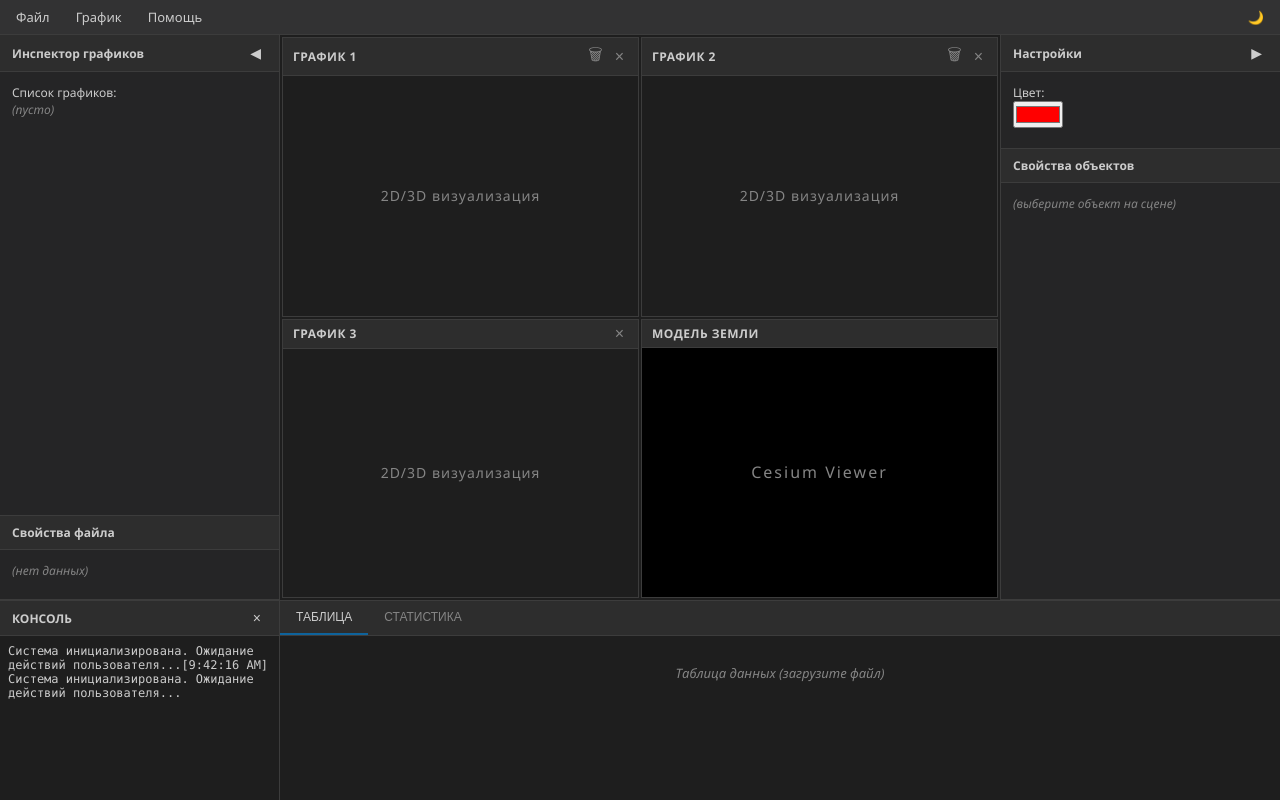
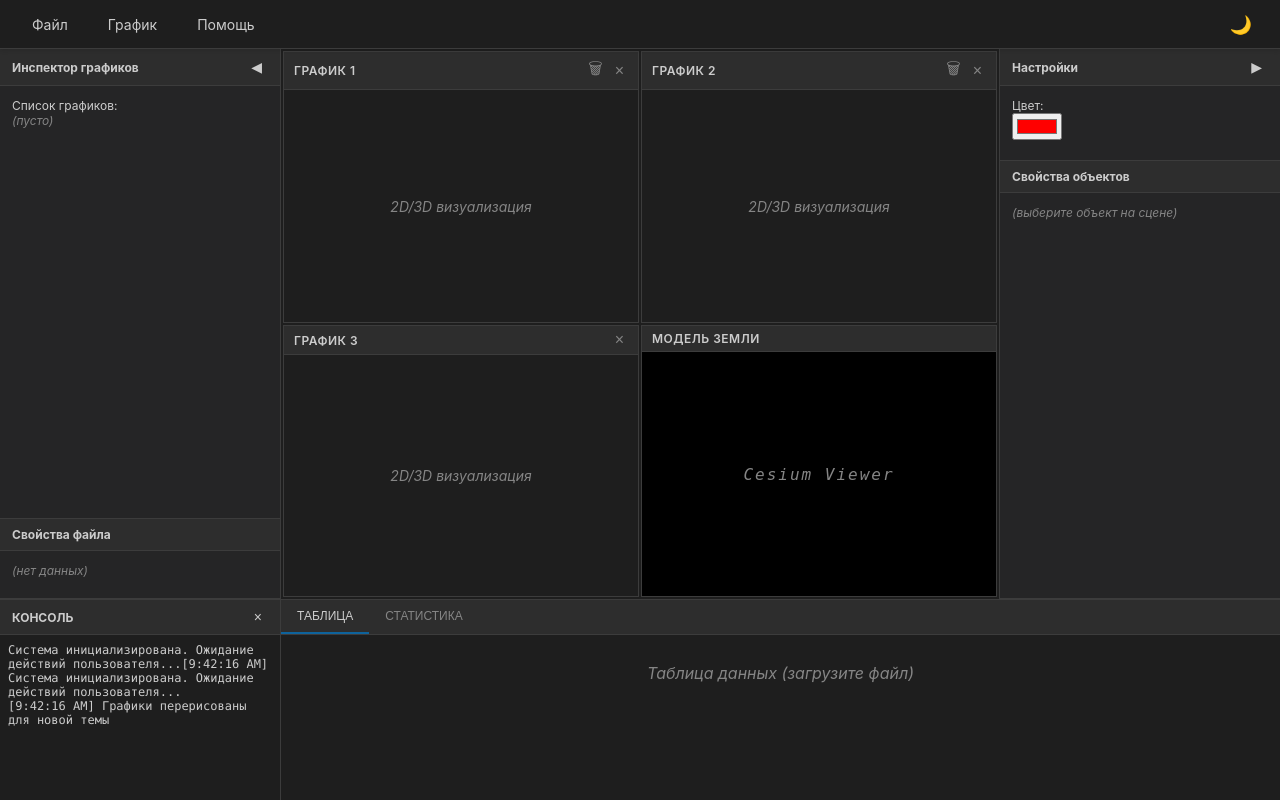
Before and after one commit to m1k1isback/trajectory_visualizer, a FastAPI app: page / in a window 1280 px wide. Run offline with FastAPI, Linux system fonts and the light colour scheme; some libraries are stand-ins or nearby versions.

Commit message:
Обновлено изменение темы и для графиков

```diff
--- a/static/css/theme.css
+++ b/static/css/theme.css
@@ -1,60 +1,77 @@
-/* CSS-переменные для тёмной темы (по умолчанию) */
+/* ============================================================================
+   theme.css — Тёмная тема (по умолчанию)
+   ============================================================================ */
+
 :root {
+    /* Основные фоны */
     --bg-primary: #1e1e1e;
     --bg-secondary: #252526;
     --bg-tertiary: #2d2d2d;
-    --bg-toolbar: #2d2d2d;
+    --bg-input: #3c3c3c;
     --bg-widget-header: #2d2d2d;
-    --bg-window: #1e1e1e;
-    --bg-input: #3c3c3c;
-    --bg-tab-active: #1e1e1e;
     --bg-tab-inactive: #2d2d2d;
-    --bg-console: #1e1e1e;
-    --bg-dropdown: #252526;
-    --bg-dropdown-hover: #3c3c3c;
+    --bg-toolbar: #1e1e1e;  /* ТЁМНЫЙ ФОН МЕНЮБАРА */
 
+    /* Цвета текста */
     --text-primary: #cccccc;
     --text-secondary: #858585;
-    --text-muted: #858585;
-    --text-placeholder: #858585;
 
+    /* Рамки и разделители */
     --border-color: #3c3c3c;
-    --border-light: #3c3c3c;
+    --border-light: #2d2d2d;
 
+    /* Акцентные цвета */
     --accent-color: #0e639c;
     --accent-hover: #1a86bf;
+    --danger-color: #f44747;
     --success-color: #4ec9b0;
-    --warning-color: #d29922;
-    --error-color: #f44747;
+    --warning-color: #dcdcaa;
 
+    /* Специальные цвета */
+    --placeholder-color: #858585;
     --scrollbar-thumb: #424242;
     --scrollbar-track: #1e1e1e;
+
+    /* Тени */
+    --shadow-sm: 0 1px 3px rgba(0, 0, 0, 0.3);
+    --shadow-md: 0 4px 8px rgba(0, 0, 0, 0.4);
+    --shadow-lg: 0 8px 32px rgba(0, 0, 0, 0.5);
 }
 
-* {
+/* Базовые стили для тёмной темы */
+body {
+    display: flex;
+    flex-direction: column;
+    min-height: 100vh;
+    background: var(--bg-primary);
+    color: var(--text-primary);
+    font-family: -apple-system, BlinkMacSystemFont, 'Segoe UI', Tahoma, Geneva, Verdana, sans-serif;
     margin: 0;
     padding: 0;
-    box-sizing: border-box;
+    transition: background-color 0.3s, color 0.3s;
 }
 
-body {
-    background-color: #1e1e1e;
-    color: #cccccc;
-    font-family: "Segoe UI", Tahoma, sans-serif;
-    font-size: 13px;
-    height: 100vh;
-    overflow: hidden;
-    display: flex;
-    flex-direction: column;
+/* Скроллбар для тёмной темы */
+::-webkit-scrollbar {
+    width: 8px;
+    height: 8px;
 }
 
-.placeholder {
-    color: #858585;
-    font-style: italic;
+::-webkit-scrollbar-track {
+    background: var(--scrollbar-track);
 }
 
-.panel-divider {
-    border: none;
-    border-top: 1px solid #3c3c3c;
-    margin: 10px 0;
+::-webkit-scrollbar-thumb {
+    background: var(--scrollbar-thumb);
+    border-radius: 4px;
 }
+
+::-webkit-scrollbar-thumb:hover {
+    background: #555;
+}
+
+/* Выделение текста */
+::selection {
+    background: var(--accent-color);
+    color: white;
+}
--- a/static/css/toolbar.css
+++ b/static/css/toolbar.css
@@ -1,116 +1,105 @@
-/* Тулбар */
+/* ============================================================================
+   toolbar.css — Стили для верхней панели меню
+   ============================================================================ */
+
 .toolbar {
-    height: 35px;
-    background-color: #323233;
-    border-bottom: 1px solid #3c3c3c;
     display: flex;
     align-items: center;
-    padding: 0 4px;
-    gap: 2px;
+    padding: 0 16px;
+    height: 48px;
+    background: var(--bg-toolbar, #1e1e1e);
+    color: var(--text-primary, #cccccc);
+    border-bottom: 1px solid var(--border-color, #3c3c3c);
+    box-shadow: 0 2px 4px rgba(0, 0, 0, 0.1);
+    position: relative;
+    z-index: 1000;
+    transition: background-color 0.3s, border-color 0.3s;
 }
 
-/* Кнопки тулбара */
+.menu-dropdown {
+    position: relative;
+    margin-right: 8px;
+}
+
 .toolbar-btn {
-    background-color: transparent;
-    color: #cccccc;
+    background: transparent;
+    color: var(--text-primary, #cccccc);
     border: none;
-    padding: 5px 12px;
-    font-size: 13px;
+    padding: 8px 16px;
+    font-size: 14px;
     cursor: pointer;
-    border-radius: 3px;
-    font-family: "Segoe UI", Tahoma, sans-serif;
+    border-radius: 4px;
+    transition: background-color 0.2s, color 0.2s;
+    font-family: inherit;
 }
 
 .toolbar-btn:hover {
-    background-color: #4c4c4c;
-    color: #ffffff;
+    background: var(--bg-tertiary, #2d2d2d);
+    color: var(--text-primary, #cccccc);
 }
 
-/* Dropdown контейнер */
-.menu-dropdown {
-    position: relative;
-    display: inline-block;
+.toolbar-btn:active {
+    background: var(--bg-input, #3c3c3c);
 }
 
-/* Выпадающее меню */
 .dropdown-content {
     display: none;
     position: absolute;
     top: 100%;
     left: 0;
-    background-color: #2d2d2d;
-    border: 1px solid #3c3c3c;
-    min-width: 220px;
-    z-index: 1000;
-    box-shadow: 0 4px 12px rgba(0, 0, 0, 0.5);
-    padding: 4px 0;
+    min-width: 200px;
+    background: var(--bg-secondary, #252526);
+    border: 1px solid var(--border-color, #3c3c3c);
+    border-radius: 4px;
+    box-shadow: 0 4px 12px rgba(0, 0, 0, 0.3);
+    z-index: 1001;
+    margin-top: 4px;
+    transition: background-color 0.3s, border-color 0.3s;
 }
 
-/* Показываем меню при наведении */
 .menu-dropdown:hover .dropdown-content {
     display: block;
 }
 
-/* Пункт меню */
 .dropdown-item {
     display: flex;
     justify-content: space-between;
     align-items: center;
-    padding: 6px 20px;
-    color: #cccccc;
+    padding: 10px 16px;
+    color: var(--text-primary, #cccccc);
     text-decoration: none;
-    font-size: 13px;
     cursor: pointer;
-    font-family: "Segoe UI", Tahoma, sans-serif;
+    transition: background-color 0.2s;
 }
 
 .dropdown-item:hover {
-    background-color: #094771;
-    color: #ffffff;
+    background: var(--bg-tertiary, #2d2d2d);
 }
 
-/* Горячие клавиши */
-.shortcut {
-    color: #858585;
-    font-size: 12px;
-    margin-left: 30px;
+.dropdown-item span:first-child {
+    flex: 1;
 }
 
-.dropdown-item:hover .shortcut {
-    color: #cccccc;
+.shortcut {
+    color: var(--text-secondary, #858585);
+    font-size: 12px;
+    margin-left: 16px;
 }
 
-/* Стрелка подменю */
-.arrow {
-    color: #858585;
-    font-size: 10px;
+.dropdown-divider {
+    height: 1px;
+    background: var(--border-color, #3c3c3c);
+    margin: 4px 0;
+    transition: background-color 0.3s;
 }
 
-/* Разделитель */
-.dropdown-divider {
-    height: 1px;
-    background-color: #3c3c3c;
-    margin: 4px 0;
+/* Кнопка переключения темы */
+#theme-toggle {
+    margin-left: auto;
+    font-size: 18px;
+    padding: 8px 12px;
 }
 
-/* Подменю */
-.dropdown-submenu {
-    position: relative;
+#theme-toggle:hover {
+    background: var(--bg-tertiary, #2d2d2d);
 }
-
-.dropdown-submenu .submenu-content {
-    display: none;
-    position: absolute;
-    left: 100%;
-    top: -4px;
-    background-color: #2d2d2d;
-    border: 1px solid #3c3c3c;
-    min-width: 200px;
-    z-index: 1001;
-    box-shadow: 0 4px 12px rgba(0, 0, 0, 0.5);
-    padding: 4px 0;
-}
-
-.dropdown-submenu:hover .submenu-content {
-    display: block;
-}
--- a/static/css/windows.css
+++ b/static/css/windows.css
@@ -8,13 +8,13 @@
     flex: 1;
     display: grid;
     gap: 2px;
-    background-color: #1e1e1e;
+    background-color: var(--bg-primary, #1e1e1e);
     padding: 2px;
 }
 
 .scene-window {
-    background-color: #1e1e1e;
-    border: 1px solid #3c3c3c;
+    background-color: var(--bg-primary, #1e1e1e);
+    border: 1px solid var(--border-color, #3c3c3c);
     display: flex;
     flex-direction: column;
     overflow: hidden;
@@ -26,16 +26,16 @@
 }
 
 .window-header {
-    background-color: #2d2d2d;
+    background-color: var(--bg-widget-header, #2d2d2d);
     padding: 5px 10px;
-    border-bottom: 1px solid #3c3c3c;
+    border-bottom: 1px solid var(--border-color, #3c3c3c);
     display: flex;
     align-items: center;
     justify-content: space-between;
 }
 
 .window-title {
-    color: #cccccc;
+    color: var(--text-primary, #cccccc);
     font-weight: 600;
     font-size: 12px;
     text-transform: uppercase;
@@ -45,7 +45,7 @@
 .window-close {
     background: none;
     border: none;
-    color: #858585;
+    color: var(--text-secondary, #858585);
     font-size: 16px;
     cursor: pointer;
     padding: 0 4px;
@@ -62,21 +62,38 @@
     display: flex;
     align-items: center;
     justify-content: center;
-    background-color: #1e1e1e;
+    background-color: var(--bg-primary, #1e1e1e);
 }
 
+/* Placeholder для пустых окон графиков */
 .window-placeholder {
+    display: flex;
+    justify-content: center;
+    align-items: center;
+    width: 100%;
+    height: 100%;
+    color: var(--text-secondary, #858585);
+    background: var(--bg-primary, #1e1e1e);
+    font-size: 14px;
+    font-style: italic;
+    transition: background-color 0.3s, color 0.3s;
+}
+
+/* Placeholder для Cesium */
+.cesium-placeholder {
+    display: flex;
+    justify-content: center;
+    align-items: center;
+    width: 100%;
+    height: 100%;
     color: #858585;
+    background: #000000;
     font-size: 14px;
-    letter-spacing: 1px;
+    font-style: italic;
+    font-family: monospace;
+    letter-spacing: 2px;
 }
 
 .cesium-container {
     background-color: #000000;
 }
-
-.cesium-placeholder {
-    color: #858585;
-    font-size: 16px;
-    letter-spacing: 2px;
-}
--- a/static/js/widgets/PlotManager.js
+++ b/static/js/widgets/PlotManager.js
@@ -17,6 +17,26 @@ const CURVE_COLORS = [
     '#b5cea8',  // зелёный
     '#d16969',  // тёмно-красный
 ];
+
+// === НАСТРОЙКИ ЦВЕТОВ ДЛЯ РАЗНЫХ ТЕМ ===
+const PLOT_THEMES = {
+    dark: {
+        paper_bgcolor: '#1e1e1e',
+        plot_bgcolor: '#1e1e1e',
+        font_color: '#cccccc',
+        gridcolor: '#3c3c3c',
+        zerolinecolor: '#3c3c3c',
+        axis_title_color: '#cccccc',
+    },
+    light: {
+        paper_bgcolor: '#ffffff',
+        plot_bgcolor: '#f8f9fa',
+        font_color: '#1e1e1e',
+        gridcolor: '#e0e0e0',
+        zerolinecolor: '#cccccc',
+        axis_title_color: '#1e1e1e',
+    }
+};
 
 const PlotManager = {
     graphs: {},
@@ -41,6 +61,24 @@ const PlotManager = {
                 graph.curveColors[varName] = this.getCurveColor(index);
             }
         }.bind(this));
+    },
+
+    /**
+     * Определить текущую тему (тёмная или светлая).
+     */
+    getCurrentTheme: function() {
+        if (document.body.classList.contains('light-theme')) {
+            return 'light';
+        }
+        return 'dark';
+    },
+
+    /**
+     * Получить настройки цветов для текущей темы.
+     */
+    getPlotTheme: function() {
+        const theme = this.getCurrentTheme();
+        return PLOT_THEMES[theme];
     },
 
     /**
@@ -308,9 +346,12 @@ const PlotManager = {
     },
 
     /**
-     * Отрисовать график через Plotly с учётом цветов кривых.
+     * Отрисовать график через Plotly с учётом цветов кривых и темы.
      */
     renderPlot(containerId, data, title, curveColors) {
+        // Получаем настройки для текущей темы
+        const theme = this.getPlotTheme();
+
         const traces = data.curves.map(function(curve, index) {
             let color;
             if (curveColors && curveColors[curve.name]) {
@@ -335,23 +376,26 @@ const PlotManager = {
         const layout = {
             title: {
                 text: title,
-                font: { color: '#cccccc', size: 14 },
+                font: { color: theme.font_color, size: 14 },
             },
-            paper_bgcolor: '#1e1e1e',
-            plot_bgcolor: '#1e1e1e',
-            font: { color: '#cccccc' },
+            paper_bgcolor: theme.paper_bgcolor,
+            plot_bgcolor: theme.plot_bgcolor,
+            font: { color: theme.font_color },
             xaxis: {
                 title: data.x_name + (data.x_unit ? ' [' + data.x_unit + ']' : ''),
-                gridcolor: '#3c3c3c',
-                zerolinecolor: '#3c3c3c',
+                titlefont: { color: theme.axis_title_color },
+                gridcolor: theme.gridcolor,
+                zerolinecolor: theme.zerolinecolor,
+                tickfont: { color: theme.font_color },
             },
             yaxis: {
-                gridcolor: '#3c3c3c',
-                zerolinecolor: '#3c3c3c',
+                gridcolor: theme.gridcolor,
+                zerolinecolor: theme.zerolinecolor,
+                tickfont: { color: theme.font_color },
             },
             margin: { l: 60, r: 20, t: 40, b: 50 },
             showlegend: true,
-            legend: { font: { color: '#cccccc' } },
+            legend: { font: { color: theme.font_color } },
         };
 
         const config = {
@@ -432,7 +476,7 @@ const PlotManager = {
                         'cursor: pointer; font-size: 14px; padding: 4px 6px; border-radius: 3px;" ' +
                         'onmouseover="this.style.color=\'var(--text-primary, #cccccc)\'; this.style.background=\'#3c3c3c\'" ' +
                         'onmouseout="this.style.color=\'var(--text-secondary, #858585)\'; this.style.background=\'transparent\'">' +
-                        '⚙</button>';
+                        '</button>';
 
             html += '<button onclick="PlotManager.removeGraph(' + id + ')" ' +
                         'title="Удалить" ' +
@@ -440,7 +484,7 @@ const PlotManager = {
                         'cursor: pointer; font-size: 14px; padding: 4px 6px; border-radius: 3px;" ' +
                         'onmouseover="this.style.color=\'#f44747\'; this.style.background=\'#3c3c3c\'" ' +
                         'onmouseout="this.style.color=\'var(--text-secondary, #858585)\'; this.style.background=\'transparent\'">' +
-                        '🗑</button>';
+                        '</button>';
 
             html += '</div>';
             html += '</div>';
@@ -544,6 +588,27 @@ const PlotManager = {
             window.WindowManager.clearWindow(windowId);
         }
     },
+
+    /**
+     * Перерисовать все активные графики с новой темой.
+     * Вызывается при переключении темы.
+     */
+    redrawAllPlots: function() {
+        const graphIds = Object.keys(this.graphs);
+
+        graphIds.forEach(function(id) {
+            const graph = this.graphs[id];
+
+            // Перерисовываем только активные графики (которые видны)
+            if (graph.active && graph.data) {
+                this.renderPlot(graph.containerId, graph.data, graph.title, graph.curveColors);
+            }
+        }.bind(this));
+
+        if (window.TabManager) {
+            TabManager.logToConsole('Графики перерисованы для новой темы');
+        }
+    },
 };
 
 window.PlotManager = PlotManager;
--- a/static/js/widgets/ThemeManager.js
+++ b/static/js/widgets/ThemeManager.js
@@ -2,42 +2,21 @@
  * ============================================================================
  * ThemeManager.js — Переключение между тёмной и светлой темами
  * ============================================================================
- *
- * ЧТО ЭТО ЗА ФАЙЛ:
- * Переключает CSS-класс 'light-theme' на элементе <body>.
- * В CSS прописаны правила: body.light-theme .toolbar { background: white; }
- * и т.д. — все элементы перекрашиваются.
- *
- * Также сохраняет выбор пользователя в localStorage,
- * чтобы тема не сбрасывалась при перезагрузке страницы.
- *
- * КОНЦЕПЦИИ JS:
- * - localStorage — хранилище в браузере, данные сохраняются между сессиями
- * - classList.add/remove — добавление/удаление CSS-класса
- * - document.body — ссылка на элемент <body> страницы
  */
 
-
 const ThemeManager = {
-    // Ключ для localStorage (под этим именем сохраняем тему)
     STORAGE_KEY: 'theme-preference',
-
-    // Текущая тема ('dark' или 'light')
     currentTheme: 'dark',
 
     /**
      * Инициализация при загрузке страницы.
-     * Проверяем, есть ли сохранённая тема, и применяем её.
      */
     init: function() {
-        // localStorage.getItem(key) — получить значение по ключу.
-        // Возвращает строку или null, если ключа нет.
         const saved = localStorage.getItem(this.STORAGE_KEY);
 
         if (saved === 'light') {
             this.applyTheme('light');
         } else {
-            // По умолчанию — тёмная тема
             this.applyTheme('dark');
         }
     },
@@ -46,16 +25,12 @@ const ThemeManager = {
      * Переключить тему на противоположную.
      */
     toggle: function() {
-        // Тернарный оператор: если текущая 'dark', то новая 'light', и наоборот.
         const newTheme = this.currentTheme === 'dark' ? 'light' : 'dark';
 
         this.applyTheme(newTheme);
 
-        // localStorage.setItem(key, value) — сохранить значение.
-        // Данные сохраняются в браузере и не пропадают при перезагрузке.
         localStorage.setItem(this.STORAGE_KEY, newTheme);
 
-        // Логируем в консоль
         if (window.TabManager) {
             const themeName = newTheme === 'dark' ? 'тёмная' : 'светлая';
             TabManager.logToConsole('Тема изменена: ' + themeName);
@@ -72,23 +47,45 @@ const ThemeManager = {
         const toggleBtn = document.getElementById('theme-toggle');
 
         if (theme === 'light') {
-            // add добавляет класс. В CSS: body.light-theme { ... }
             body.classList.add('light-theme');
             if (toggleBtn) toggleBtn.textContent = '☀️';
         } else {
-            // remove убирает класс
             body.classList.remove('light-theme');
             if (toggleBtn) toggleBtn.textContent = '🌙';
         }
+
+        // Перерисовка графиков
+        if (window.PlotManager) {
+            setTimeout(function() {
+                PlotManager.redrawAllPlots();
+            }, 50);
+        }
+
+        // Обновление placeholder'ов в окнах
+        this.updatePlaceholders();
+    },
+
+    /**
+     * Обновить placeholder'ы в окнах графиков.
+     * Принудительно пересоздаёт элементы чтобы применились новые CSS-переменные.
+     */
+    updatePlaceholders: function() {
+        const placeholders = document.querySelectorAll('.window-placeholder, .cesium-placeholder');
+        placeholders.forEach(function(placeholder) {
+            const text = placeholder.textContent;
+            const className = placeholder.className;
+            placeholder.textContent = '';
+            setTimeout(function() {
+                placeholder.textContent = text;
+            }, 10);
+        });
     }
 };
-
 
 // Инициализация при загрузке страницы
 document.addEventListener('DOMContentLoaded', function() {
     ThemeManager.init();
 });
 
-
 // Экспорт
 window.ThemeManager = ThemeManager;
--- a/templates/index.html
+++ b/templates/index.html
@@ -6,13 +6,13 @@
     <title>Визуализатор траекторий</title>
 
     <link rel="stylesheet" href="../static/css/theme.css">
-    <link rel="stylesheet" href="../static/css/theme-light.css">
     <link rel="stylesheet" href="../static/css/toolbar.css">
     <link rel="stylesheet" href="../static/css/sidebar.css">
     <link rel="stylesheet" href="../static/css/windows.css">
     <link rel="stylesheet" href="../static/css/plots.css">
     <link rel="stylesheet" href="../static/css/cesium.css">
     <link rel="stylesheet" href="../static/css/bottom-panel.css">
+    <link rel="stylesheet" href="../static/css/theme-light.css">
 </head>
 <body>
     <!-- Менюбар -->
```
Also changed, not shown: static/css/bottom-panel.css (+23 -23 lines), static/css/theme-light.css (+46 -51 lines).
